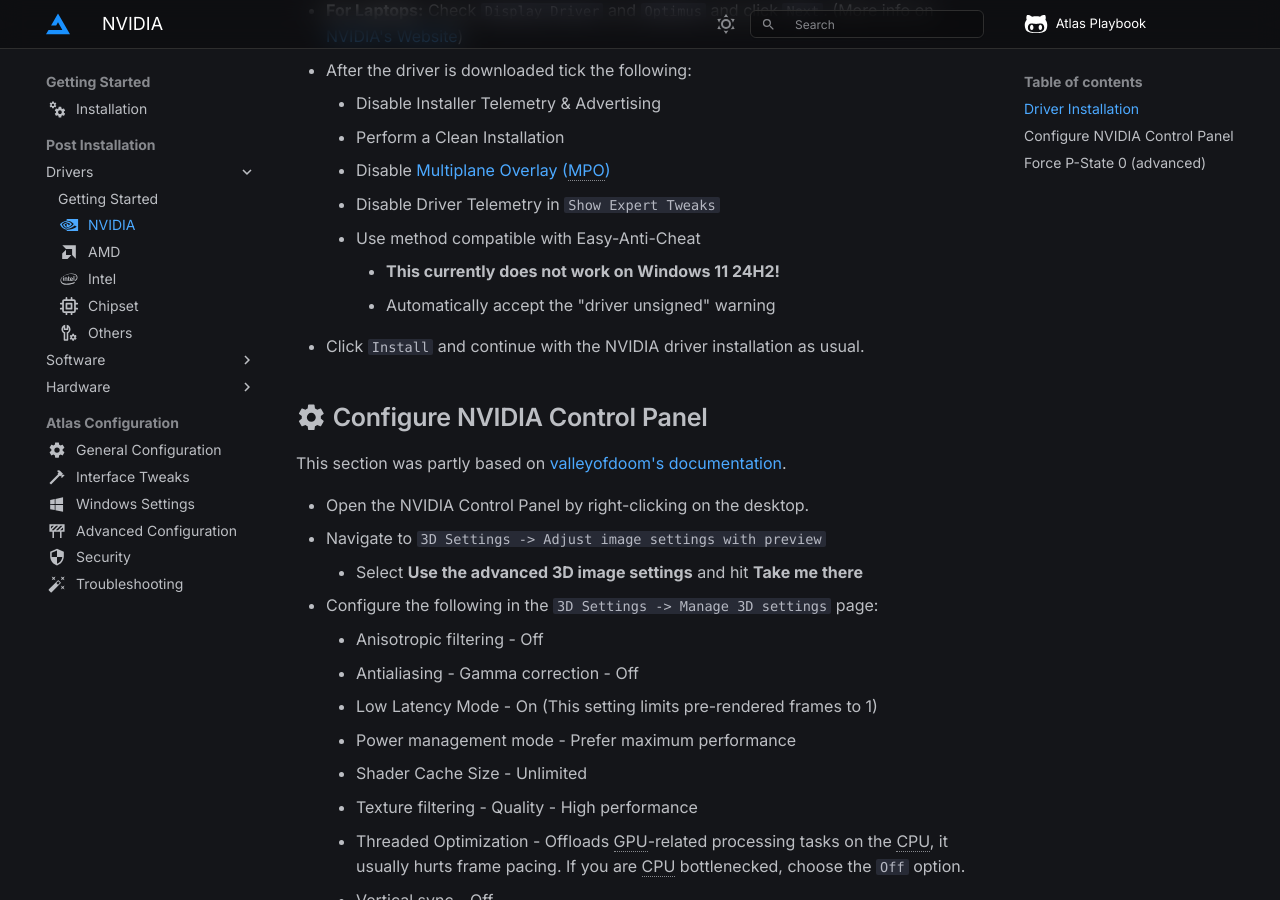
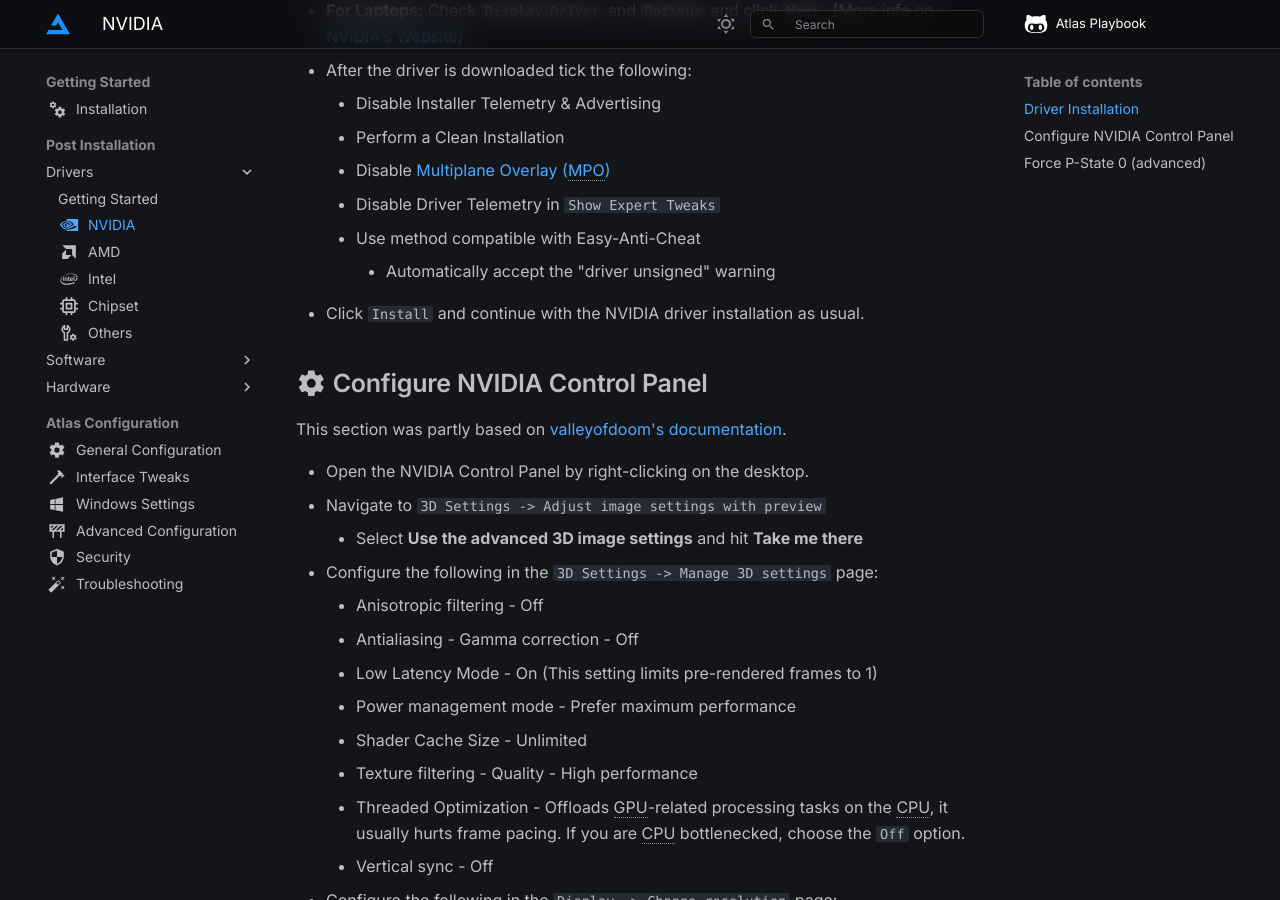
Before and after one commit to Atlas-OS/docs, an MkDocs documentation site: the page built from docs/getting-started/post-installation/drivers/nvidia.md, in a window 1280 px wide and 900 px high, scrolled down 560 px. Built offline with MkDocs 1.6.1 and Material for MkDocs 9.7.7, drawn with Linux system fonts in a browser that asks for light colours; some web fonts are replaced; comment, search, counter and statistics services are not loaded.

Commit message:
fix: remove outdated info (#263)

```diff
--- a/docs/getting-started/post-installation/drivers/nvidia.md
+++ b/docs/getting-started/post-installation/drivers/nvidia.md
@@ -25,7 +25,6 @@ We recommend using NVCleanstall, as it is a GUI alternative to manually strippin
     - Disable [Multiplane Overlay (MPO)](https://docs.atlasos.net/getting-started/post-installation/drivers/amd/#disable-multi-plane-overlay-mpo)
     - Disable Driver Telemetry in ``Show Expert Tweaks``
     - Use method compatible with Easy-Anti-Cheat
-        - **This currently does not work on Windows 11 24H2!**
         - Automatically accept the "driver unsigned" warning
 - Click ``Install`` and continue with the NVIDIA driver installation as usual.
 
```
